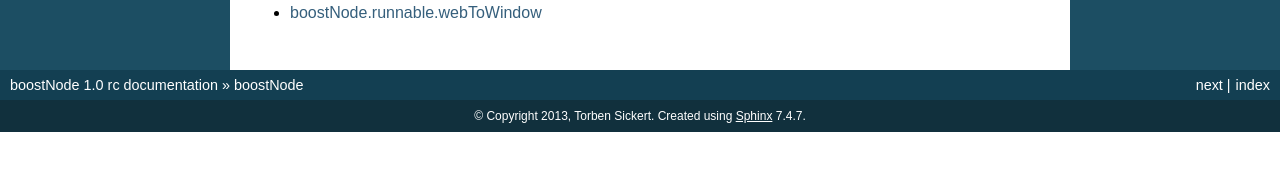
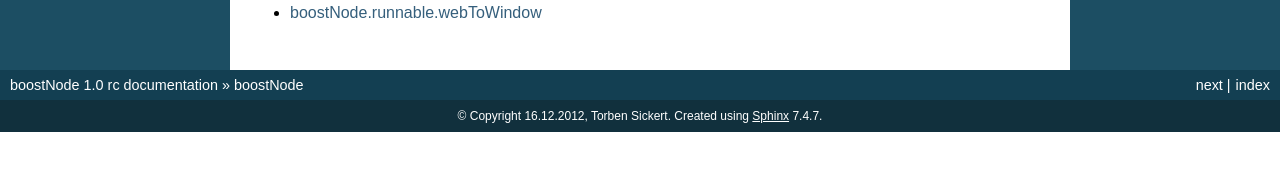
Before and after one commit to thaibault/boostnode-deprecated, a Sphinx documentation site: the page built from documentation/source/index.rst, in a window 1280 px wide. Shown: the part 557-728 px from the top of the page. Built offline with Sphinx 7.4.7, drawn with Linux system fonts in a browser that asks for light colours; some of the changed lines change nothing that is shown.

Commit message:
Automatic update to new version.

```diff
--- a/documentation/source/conf.py
+++ b/documentation/source/conf.py
@@ -1,9 +1,10 @@
+#!/usr/bin/env python
 # -*- coding: utf-8 -*-
 #
 # boostNode documentation build configuration file, created by
-# sphinx-quickstart2 on Sat Nov 30 12:26:16 2013.
 #
-# This file is execfile()d with the current directory set to its containing dir.
+# This file is execfile()d with the current directory set to its
+# containing dir.
 #
 # Note that not all possible configuration values are present in this
 # autogenerated file.
@@ -11,7 +12,8 @@
 # All configuration values have a default; values that are commented out
 # serve to show the default.
 
-import sys, os
+import sys
+import os
 
 ## Manually added
 sys.path.append('../../')
@@ -22,14 +24,18 @@
 # documentation root, use os.path.abspath to make it absolute, like shown here.
 #sys.path.insert(0, os.path.abspath('.'))
 
-# -- General configuration -----------------------------------------------------
+# -- General configuration ------------------------------------------------
 
 # If your documentation needs a minimal Sphinx version, state it here.
 #needs_sphinx = '1.0'
 
-# Add any Sphinx extension module names here, as strings. They can be extensions
-# coming with Sphinx (named 'sphinx.ext.*') or your custom ones.
-extensions = ['sphinx.ext.autodoc', 'sphinx.ext.doctest']
+# Add any Sphinx extension module names here, as strings. They can be
+# extensions coming with Sphinx (named 'sphinx.ext.*') or your custom
+# ones.
+extensions = [
+    'sphinx.ext.autodoc',
+    'sphinx.ext.doctest',
+]
 
 # Add any paths that contain templates here, relative to this directory.
 templates_path = ['_templates']
@@ -44,8 +50,8 @@
 master_doc = 'index'
 
 # General information about the project.
-project = u'boostNode'
-copyright = u'2013, Torben Sickert'
+project = 'boostNode'
+copyright = '16.12.2012, Torben Sickert'
 
 # The version info for the project you're documenting, acts as replacement for
 # |version| and |release|, also used in various other places throughout the
@@ -70,7 +76,8 @@
 # directories to ignore when looking for source files.
 exclude_patterns = []
 
-# The reST default role (used for this markup: `text`) to use for all documents.
+# The reST default role (used for this markup: `text`) to use for all
+# documents.
 #default_role = None
 
 # If true, '()' will be appended to :func: etc. cross-reference text.
@@ -90,8 +97,11 @@
 # A list of ignored prefixes for module index sorting.
 #modindex_common_prefix = []
 
+# If true, keep warnings as "system message" paragraphs in the built documents.
+#keep_warnings = False
 
-# -- Options for HTML output ---------------------------------------------------
+
+# -- Options for HTML output ----------------------------------------------
 
 # The theme to use for HTML and HTML Help pages.  See the documentation for
 # a list of builtin themes.
@@ -125,6 +135,11 @@
 # relative to this directory. They are copied after the builtin static files,
 # so a file named "default.css" will overwrite the builtin "default.css".
 html_static_path = ['asset']
+
+# Add any extra paths that contain custom files (such as robots.txt or
+# .htaccess) here, relative to this directory. These files are copied
+# directly to the root of the documentation.
+#html_extra_path = []
 
 # If not '', a 'Last updated on:' timestamp is inserted at every page bottom,
 # using the given strftime format.
@@ -171,7 +186,7 @@
 htmlhelp_basename = 'boostNodedoc'
 
 
-# -- Options for LaTeX output --------------------------------------------------
+# -- Options for LaTeX output ---------------------------------------------
 
 latex_elements = {
 # The paper size ('letterpaper' or 'a4paper').
@@ -185,10 +200,11 @@
 }
 
 # Grouping the document tree into LaTeX files. List of tuples
-# (source start file, target name, title, author, documentclass [howto/manual]).
+# (source start file, target name, title,
+#  author, documentclass [howto, manual, or own class]).
 latex_documents = [
-  ('index', 'boostNode.tex', u'boostNode Documentation',
-   u'Torben Sickert', 'manual'),
+  ('index', 'boostNode.tex', 'boostNode Documentation',
+   'Torben Sickert', 'manual'),
 ]
 
 # The name of an image file (relative to this directory) to place at the top of
@@ -212,27 +228,27 @@
 #latex_domain_indices = True
 
 
-# -- Options for manual page output --------------------------------------------
+# -- Options for manual page output ---------------------------------------
 
 # One entry per manual page. List of tuples
 # (source start file, name, description, authors, manual section).
 man_pages = [
-    ('index', 'boostnode', u'boostNode Documentation',
-     [u'Torben Sickert'], 1)
+    ('index', 'boostnode', 'boostNode Documentation',
+     ['Torben Sickert'], 1)
 ]
 
 # If true, show URL addresses after external links.
 #man_show_urls = False
 
 
-# -- Options for Texinfo output ------------------------------------------------
+# -- Options for Texinfo output -------------------------------------------
 
 # Grouping the document tree into Texinfo files. List of tuples
 # (source start file, target name, title, author,
 #  dir menu entry, description, category)
 texinfo_documents = [
-  ('index', 'boostNode', u'boostNode Documentation',
-   u'Torben Sickert', 'boostNode', 'One line description of project.',
+  ('index', 'boostNode', 'boostNode Documentation',
+   'Torben Sickert', 'boostNode', 'a high reliable python library',
    'Miscellaneous'),
 ]
 
@@ -244,3 +260,6 @@
 
 # How to display URL addresses: 'footnote', 'no', or 'inline'.
 #texinfo_show_urls = 'footnote'
+
+# If true, do not generate a @detailmenu in the "Top" node's menu.
+#texinfo_no_detailmenu = False
```
Also changed, not shown: 3 other files.
